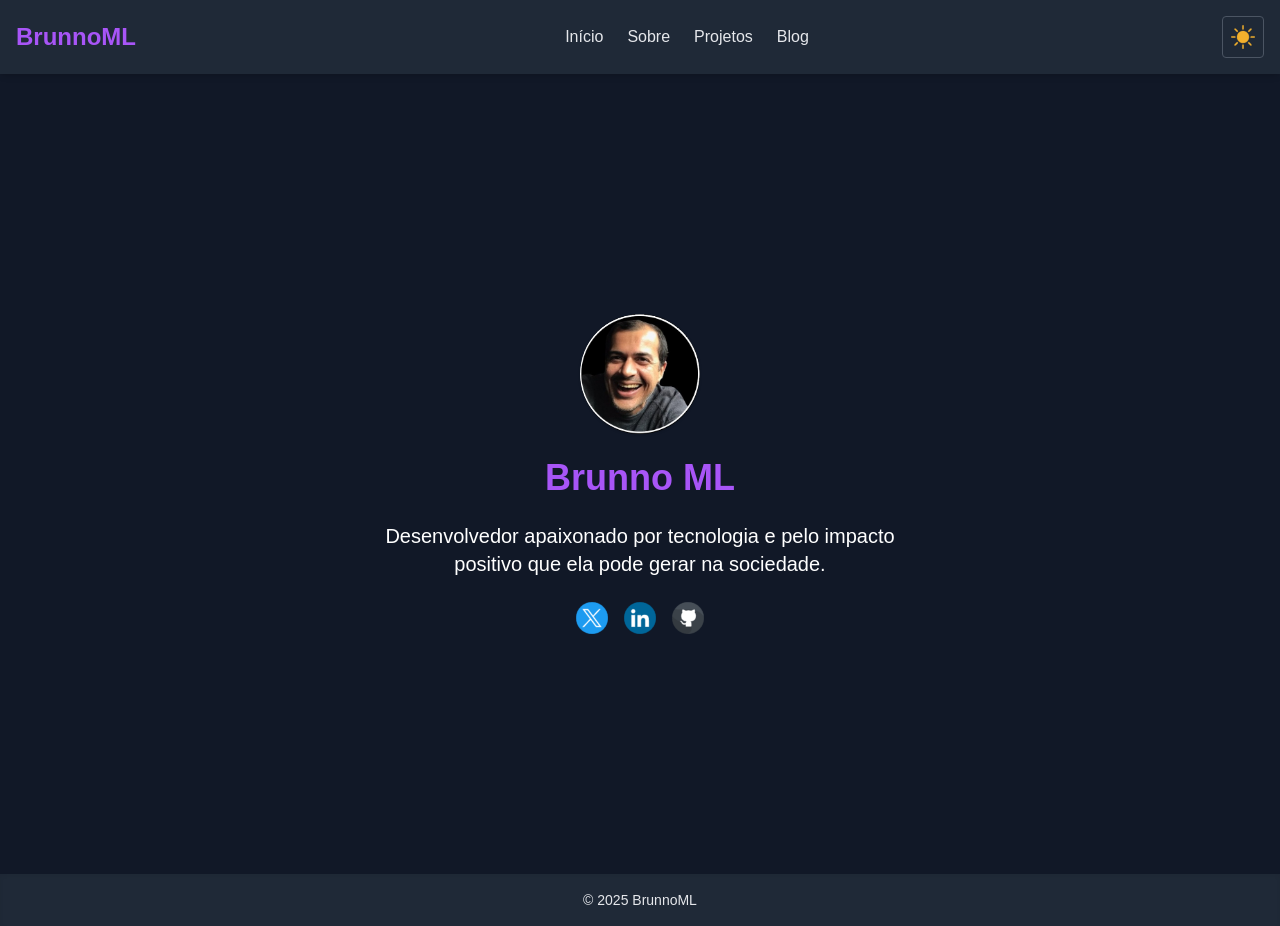
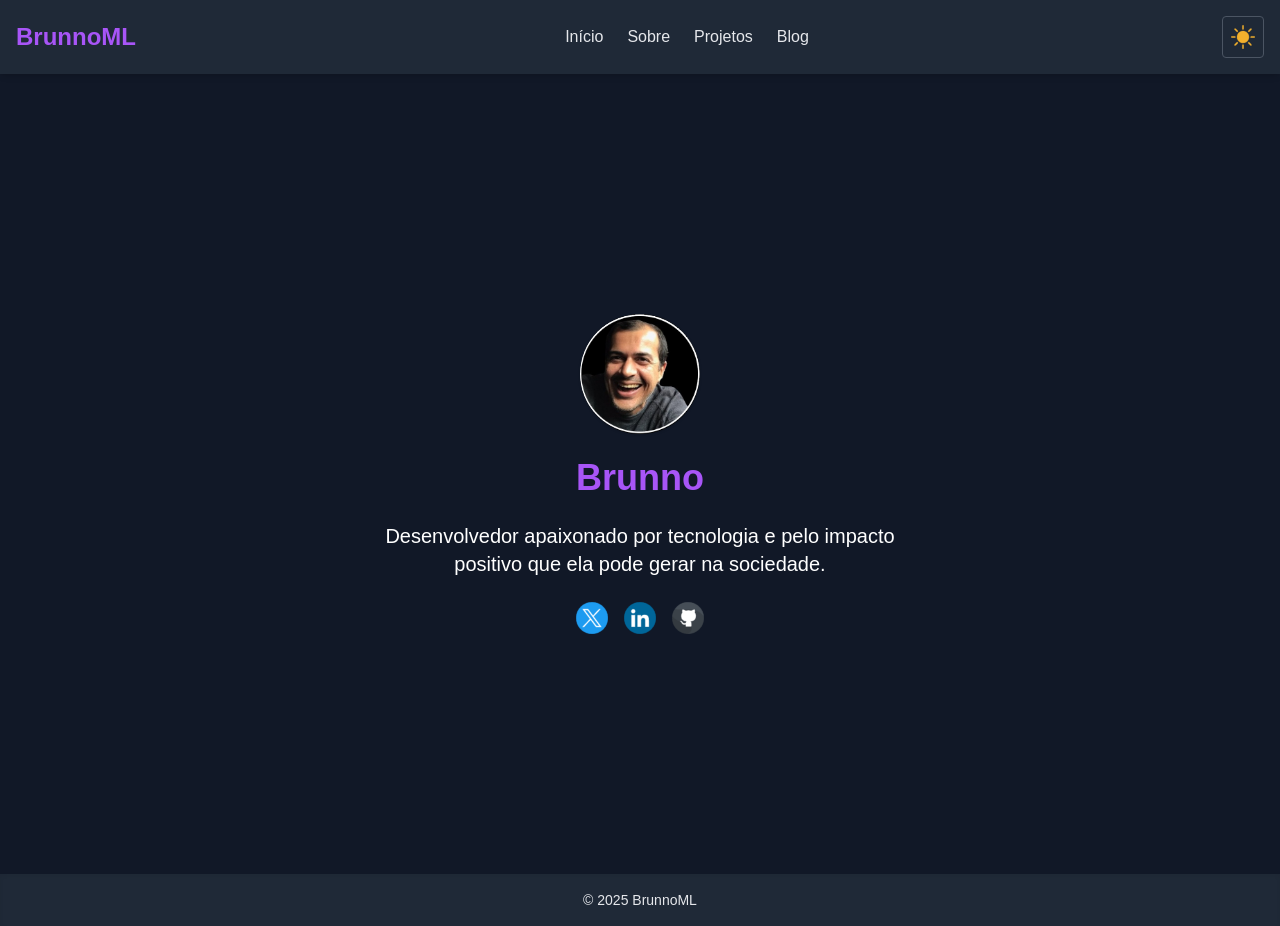
Before and after one commit to BrunnoML/bml-nextjs-notion, a Next.js app: page / in a window 1280 px wide. Built offline with nearby package versions, Linux system fonts and the light colour scheme.

Commit message:
atualizado nome no início

```diff
--- a/src/app/page.tsx
+++ b/src/app/page.tsx
@@ -13,7 +13,7 @@
       />
 
       {/* Nome e Descrição */}
-      <h1 className="text-4xl font-bold text-purple-500">Brunno ML</h1>
+      <h1 className="text-4xl font-bold text-purple-500">Brunno</h1>
       <p className="text-xl text-center max-w-xl">
         Desenvolvedor apaixonado por tecnologia e pelo impacto positivo que ela
         pode gerar na sociedade.
```
